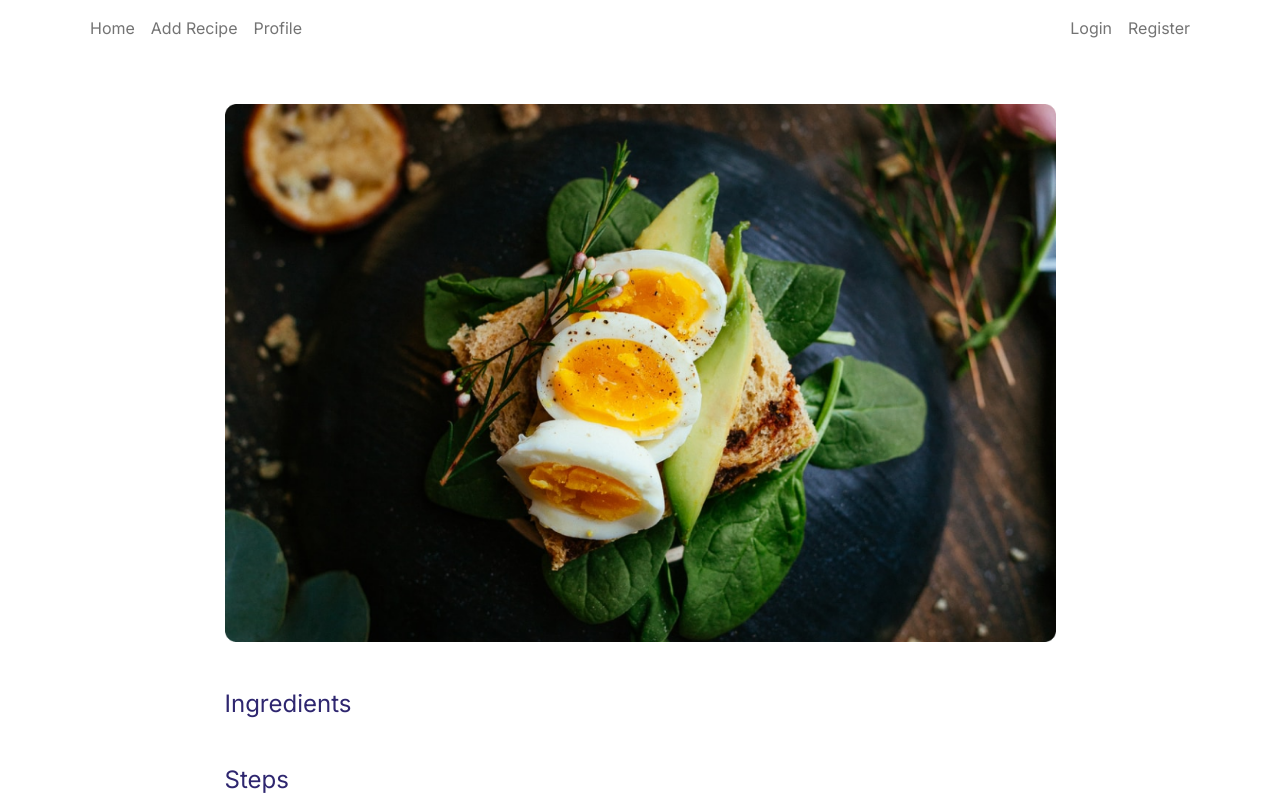
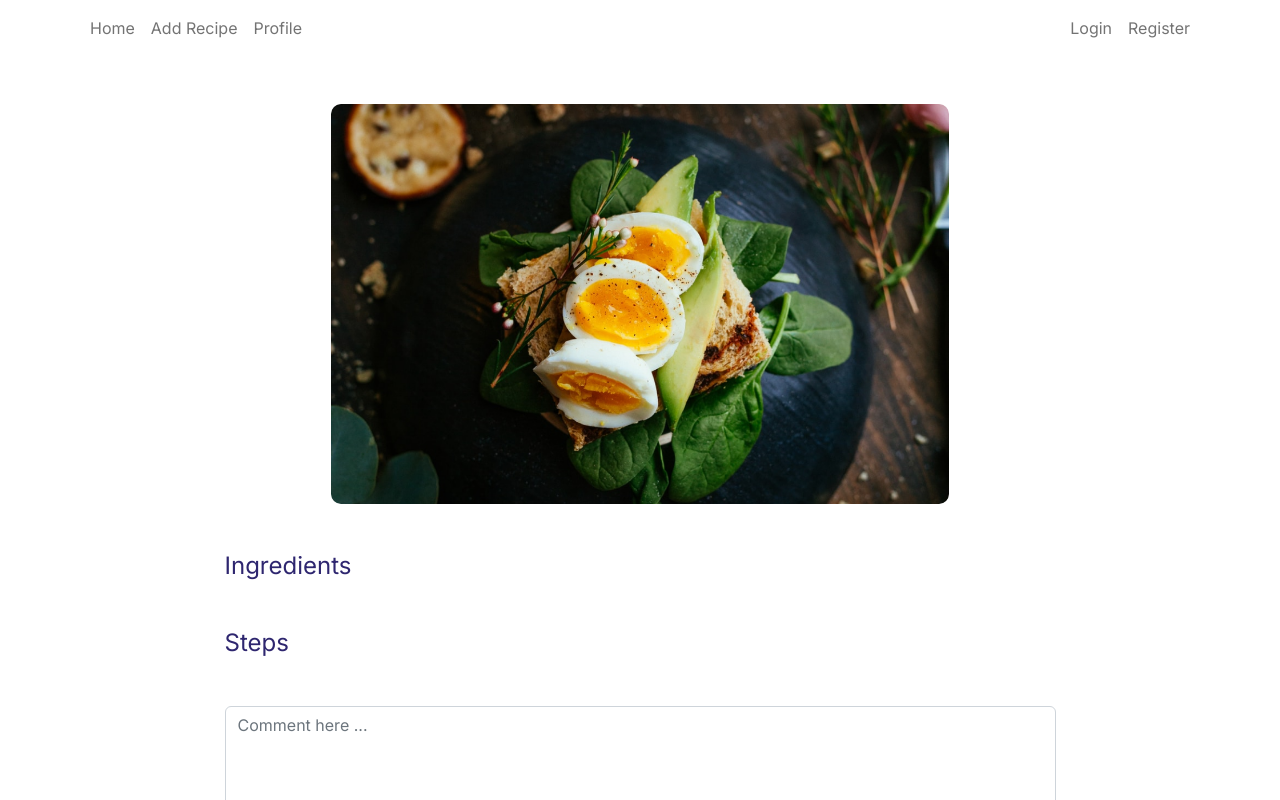
Before and after one commit to pitlimitCode/Bitri_Recipe_FrontEnd, a React (Create React App) app: page /DetailRecipe in a window 1280 px wide. Shown: the top 800 px of the page. Built offline with nearby package versions, Linux system fonts and the light colour scheme; no server answers.

Commit message:
revent repo

```diff
--- a/src/App.css
+++ b/src/App.css
@@ -126,7 +126,9 @@ h4{
 }
 
 .detailRecipeImage{
-  width: 100%;
+  max-width: 100%;
+  max-height: 400px;
+  border-radius: 10px
 }
 
 .mb-3{
--- a/src/App.js
+++ b/src/App.js
@@ -19,12 +19,6 @@ import {
 
 import React from "react";
 import axios from "axios";
-
-import ProfileJobseeker from "./teamWork/ProfileJobseeker";
-import Porto from "./teamWork/TabPorto";
-import JobsExp from "./teamWork/TabJobsExp";
-import EditProfileJobseeker from "./teamWork/EditProfileJobseeker";
-
 
 export default function App() {
   // console.log(process.env);
--- a/src/components/organism/HomeAllRecipe.jsx
+++ b/src/components/organism/HomeAllRecipe.jsx
@@ -58,7 +58,7 @@ export default function HomeAllRecipe() {
                 href=
                   {linkRecipe}
                   // +
-                  // {data.id}
+                  // {data.id} // tidak bisa ada tambahan variabel di href
               >
                 <Image src={data.image} className="picImagePages" alt="search pic"/>
               </Nav.Link>
--- a/src/components/organism/NavbarPage.jsx
+++ b/src/components/organism/NavbarPage.jsx
@@ -58,7 +58,7 @@ function NavbarPage() {
       <Navbar bg="transparent" variant="light">
         <Nav className="me-auto">
           <Nav.Link nameClass="navlink" href="/">Home</Nav.Link>
-          <Nav.Link nameClass="navlink" href="newrecipe">Add Recipe</Nav.Link>
+          <Nav.Link nameClass="navlink" href="/newrecipe">Add Recipe</Nav.Link>
           {nameProfile}
         </Nav>
         <Nav>
--- a/src/pages/NewRecipe.jsx
+++ b/src/pages/NewRecipe.jsx
@@ -19,7 +19,7 @@ function NewRecipe() {
   return (
     <div className='NewRecipe'>
       <NavbarPage />
-      <h1 className="mb-5">Add YourNew Recipe</h1>
+      <h1 className="mb-5">Add Your New Recipe</h1>
       <Row className="mt-5">
         <Col></Col>
         <Col md={10}>
```
